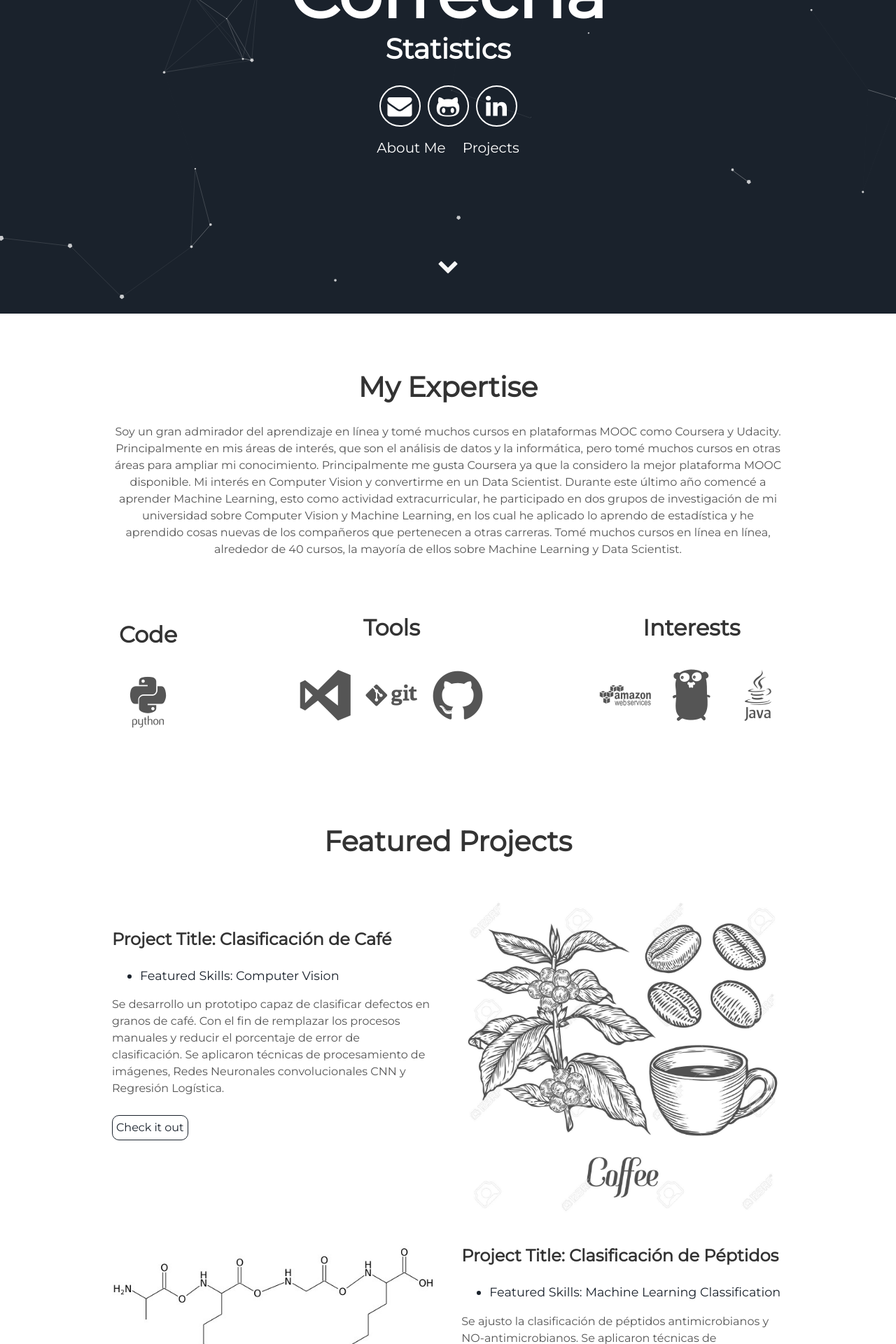
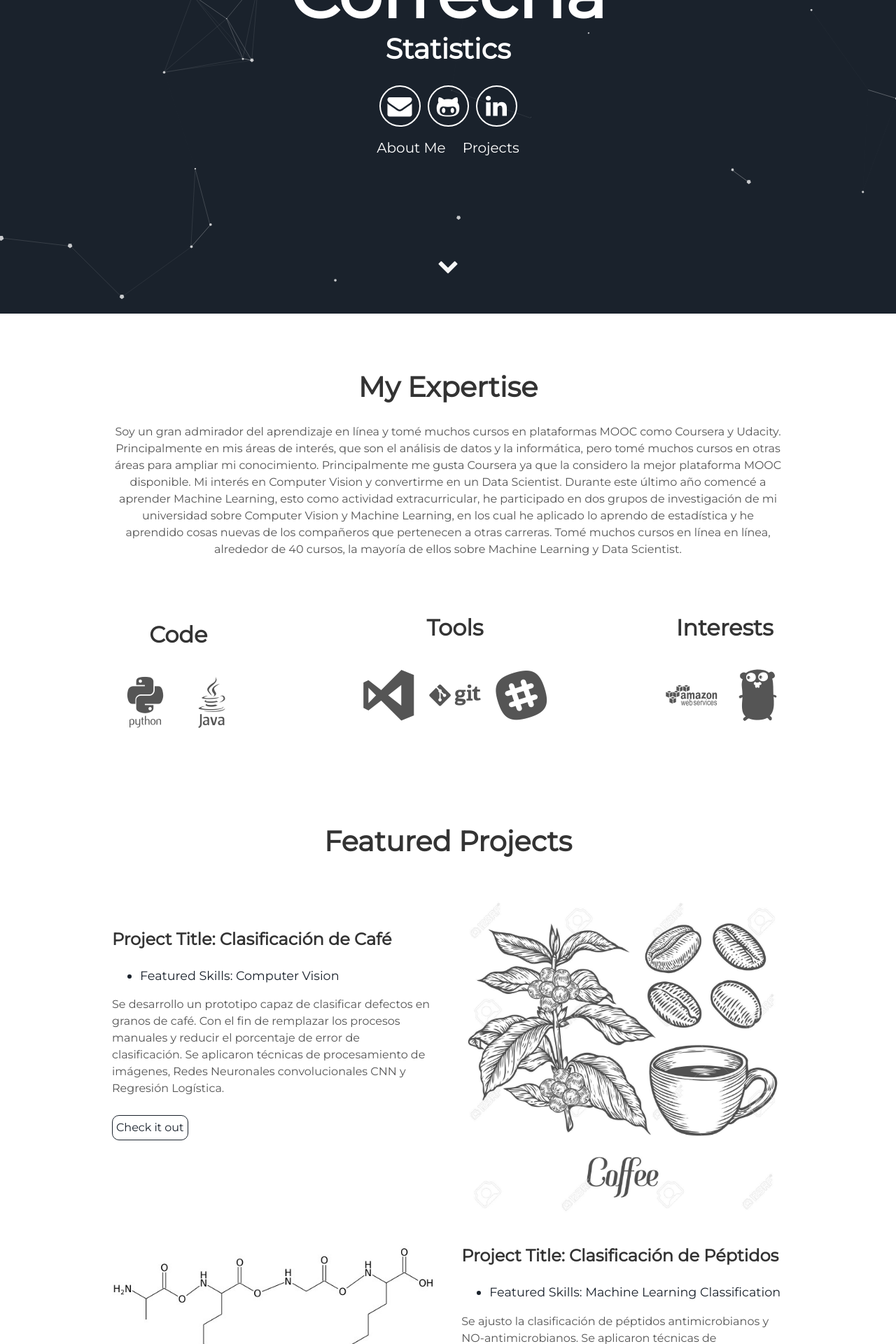
Before and after one commit to oecorrechag/Resume, a Jekyll site: the page built from index.html, in a window 1280 px wide. Shown: the part 452-2372 px from the top of the page at 70% size. Built offline with Jekyll 4.4.1, drawn with Linux system fonts in a browser that asks for light colours.

Commit message:
README.md
mover Java

```diff
--- a/_includes/about.html
+++ b/_includes/about.html
@@ -6,20 +6,20 @@
     <div class="tech">
       <h2>Code</h2>
       <i class="devicon-python-plain-wordmark"></i>
+      <i class="devicon-java-plain-wordmark"></i>
       <p></p>
     </div>
     <div class="Tools">
       <h2>Tools</h2>
       <i class="devicon-visualstudio-plain"></i>
       <i class="devicon-git-plain-wordmark"></i>
-      <i class="devicon-github-plain"></i>
+      <i class="devicon-slack-plain"></i>
       <p></p>
     </div>
     <div class="Interests">
       <h2>Interests</h2>
       <i class="devicon-amazonwebservices-plain-wordmark"></i>
       <i class="devicon-go-plain"></i>
-      <i class="devicon-java-plain-wordmark"></i>
       <p></p>
     </div>
 </div>
```
